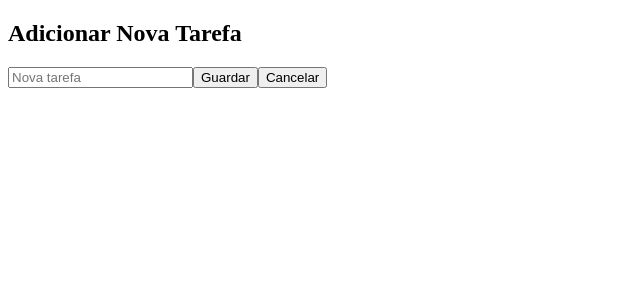
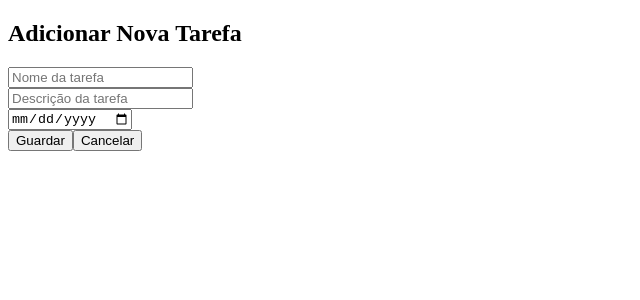
Before and after one commit to andrepim97/todo-list, a Vue app: page /add in a window 1280 px wide. Shown: the top 300 px of the page, without its empty margins (0-640 px from the left). Built offline with nearby package versions, Linux system fonts and the light colour scheme.

Commit message:
Add deadline and timestamps to new tasks

```diff
--- a/src/components/TodoItem.vue
+++ b/src/components/TodoItem.vue
@@ -1,12 +1,12 @@
 <!-- src/components/TodoItem.vue -->
 <template>
-  <li>{{ tarefa }}</li>
+  <li>{{ tarefa.nome }}</li>
 </template>
 
 <script setup>
 defineProps({
   tarefa: {
-    type: String,
+    type: Object,
     required: true
   }
 })
--- a/src/components/TodoItemForm.vue
+++ b/src/components/TodoItemForm.vue
@@ -2,22 +2,39 @@
 <template>
   <div>
     <h2>Adicionar Nova Tarefa</h2>
-    <input v-model="novaTarefa" placeholder="Nova tarefa" @keyup.enter="guardarTarefa" />
+    <input type="text" v-model="novaTarefa.nome" placeholder="Nome da tarefa" required />
+    <br>
+    <input type="text" v-model="novaTarefa.descricao" placeholder="Descrição da tarefa" required />
+    <br>
+    <input type="date" v-model="novaTarefa.dataLimite" placeholder="Descrição da tarefa" />
+    <br>
     <button @click="guardarTarefa">Guardar</button>
-            <button @click=cancel>Cancelar</button>
+    <button @click=cancel>Cancelar</button>
   </div>
 </template>
 
 <script setup>
+import { c } from 'vite/dist/node/moduleRunnerTransport.d-DJ_mE5sf'
 import { ref } from 'vue'
 import { useRouter } from 'vue-router'
 
 const router = useRouter()
-const novaTarefa = ref('')
+const novaTarefa = ref({
+  nome: '',
+  descricao: '',
+  dataLimite: null
+})
 
 function guardarTarefa() {
-  if (novaTarefa.value.trim()) {
-    const tarefa = novaTarefa.value.trim()
+  if (novaTarefa.value.nome.trim()) {
+    const tarefa = {
+      id: Date.now(), // Gerar um ID único baseado no timestamp
+      nome: novaTarefa.value.nome.trim(),
+      descricao: novaTarefa.value.descricao.trim(),
+      dataLimite: novaTarefa.value.dataLimite,
+      criadoEm: new Date().toISOString(),
+      atualizadoEm: new Date().toISOString()
+    }
 
     // Obter tarefas existentes
     const guardadas = localStorage.getItem('tarefas')
@@ -34,7 +51,16 @@ function guardarTarefa() {
   }
 }
 
+function clearForm() {
+  novaTarefa.value = {
+    nome: '',
+    descricao: '',
+    dataLimite: null
+  }
+}
+
 function cancel() {
+  clearForm()
   router.push('/')
 }
 </script>
```
